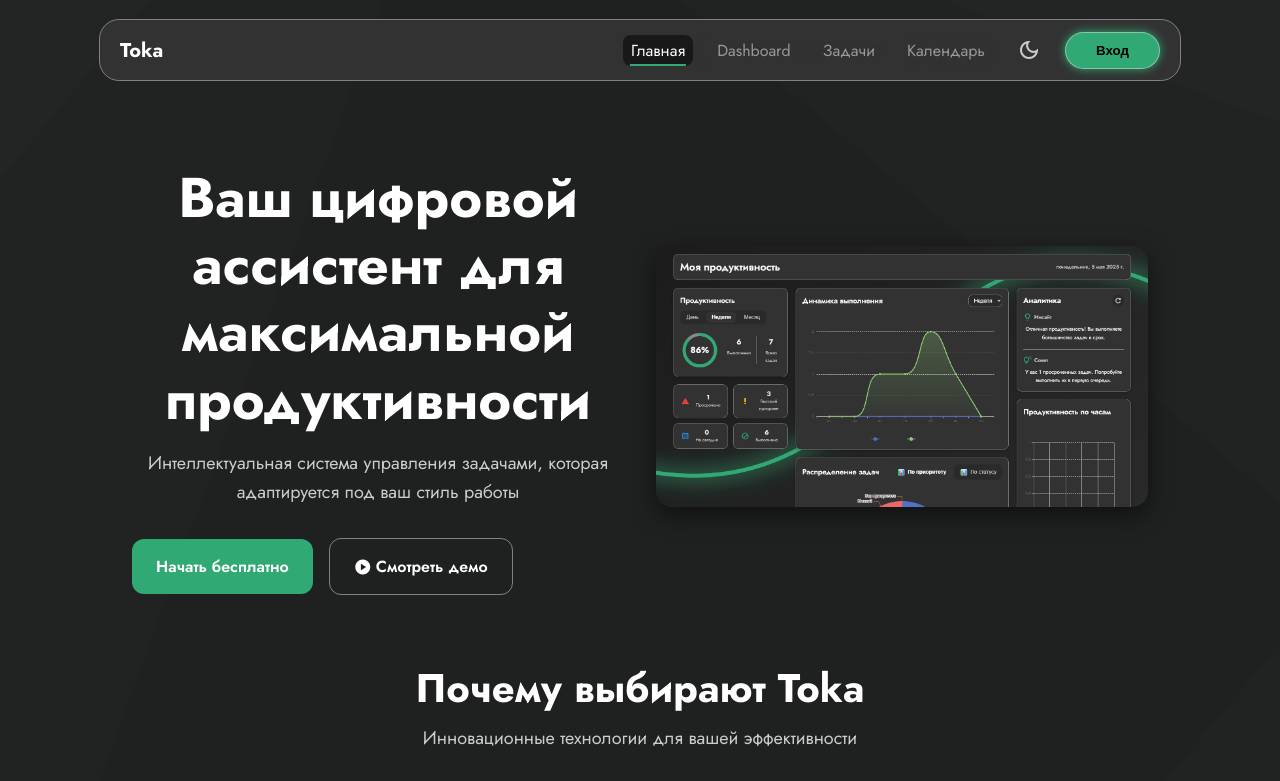
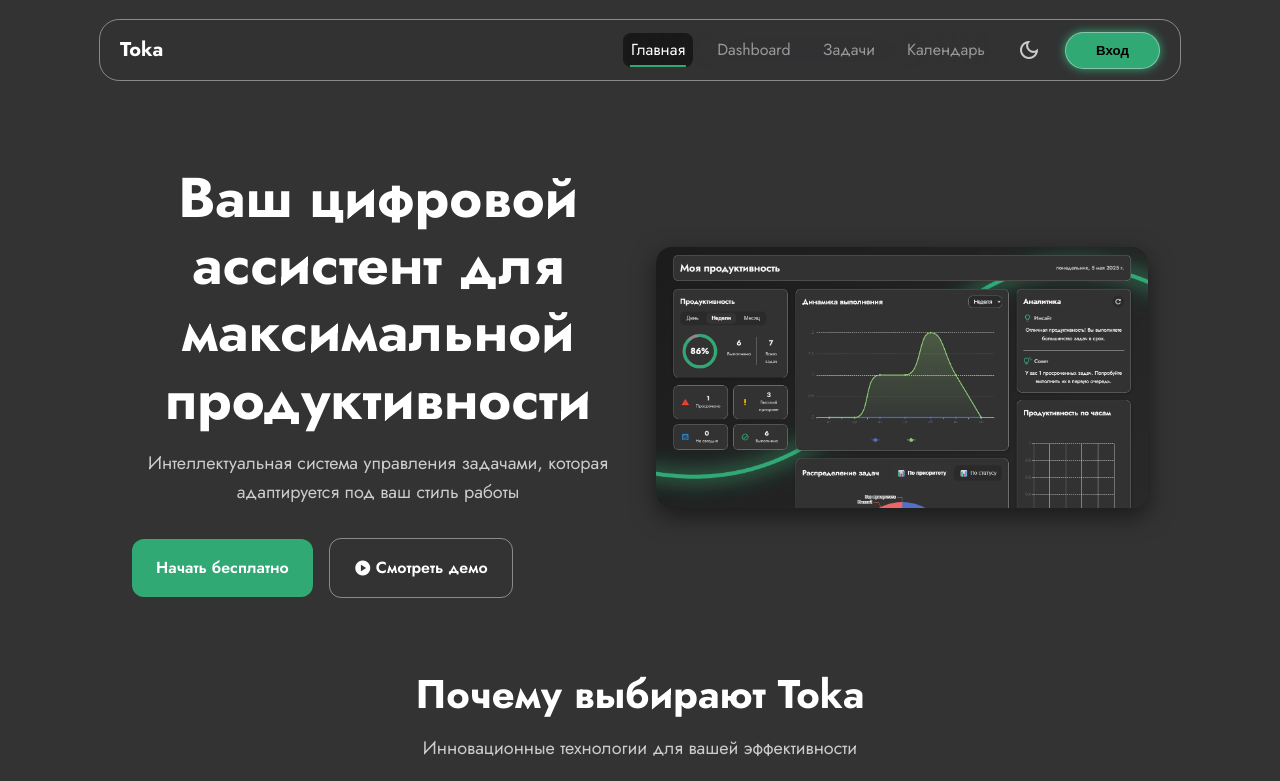
Before and after one commit to Sergey-Okey/toka-app, a Vue app in the folder my-app-toka/: page /tasks in a window 1280 px wide. Shown: the top 781 px of the page. Built offline with nearby package versions, Linux system fonts and the light colour scheme.

Commit message:
update Beta All styles

```diff
--- a/my-app-toka/src/App.vue
+++ b/my-app-toka/src/App.vue
@@ -71,72 +71,16 @@ $colors: (
 }
 
 body {
-  animation: theme 21s linear infinite;
-
-  &:after,
-  &:before {
-    content: '';
-    display: block;
-    position: fixed;
-    z-index: -1;
-    top: 0;
-    width: 100vw; // IE/Edge
-    height: 100vh; // fallback
-    width: 100vmax;
-    height: 100vmax;
-    background: rgba(0, 0, 0, 0.05);
-    animation: background 90s linear infinite;
-  }
-
-  &:after {
-    left: 15vw;
-  }
-
-  &:before {
-    right: 15vw;
-    animation-delay: -30s;
-    animation-direction: reverse;
-  }
-}
-
-@keyframes theme {
-  0% {
-    background: #6f706f;
-  }
-
-  16% {
-    background: #1e1f1f;
-  }
-
-  33% {
-    background: #292a2a;
-  }
-
-  50% {
-    background: #3e3f40;
-  }
-
-  66% {
-    background: #242323;
-  }
-
-  83% {
-    background: #201f1f;
-  }
-
-  100% {
-    background: #5b5c5b;
-  }
-}
-
-@keyframes background {
-  0% {
-    transform: rotate(0deg);
-  }
-
-  100% {
-    transform: rotate(360deg);
-  }
+  width: 100%;
+  min-height: 100vh;
+  margin: 0;
+  color: map-get($colors, text);
+  line-height: 1.6;
+  background: var(--bg-tertiary);
+  position: relative;
+  overflow-x: hidden;
+  background-size: cover;
+  background-repeat: no-repeat;
 }
 
 .container {
```
